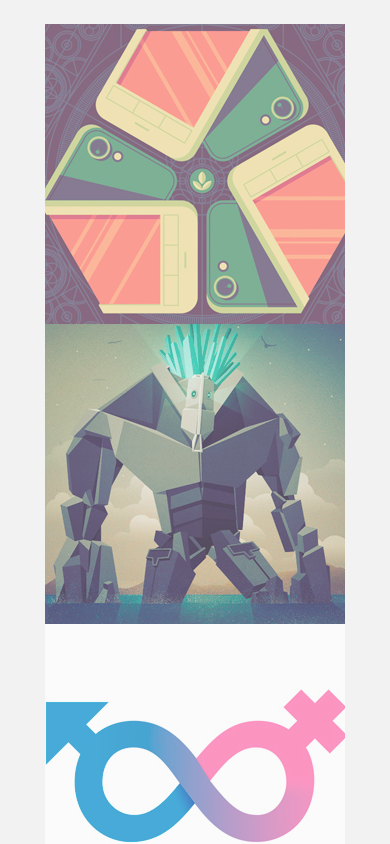
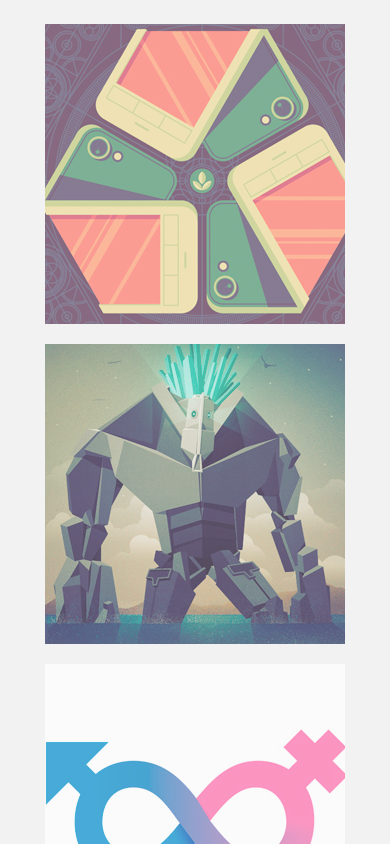
Before and after one commit to iwenyou/iwenyou.github.io, a plain HTML site: page index.html in a window 390 px wide. Shown: the part 2309-3153 px from the top of the page. Drawn offline with nearby package versions, Linux system fonts and the light colour scheme.

Commit message:
add pc style

```diff
--- a/assets/css/main.css
+++ b/assets/css/main.css
@@ -437,4 +437,8 @@ a:after {
     .wp {
       margin-bottom: 80px;
     }
+
+    .pc {
+      margin-bottom: 20px;
+    }
 }
--- a/index.html
+++ b/index.html
@@ -140,10 +140,10 @@
     <div class="row centered mt grid">
       <h2>Projects</h2>
       <div class="mt"></div>
-      <div class="col-md-4">
+      <div class="col-md-4 pc">
         <a data-target="#wheat" data-toggle="modal" class="" id="wheatLink" href="#wheat"><img src="assets/img/01.jpg" alt=""></a>
       </div>
-      <div class="col-md-4">
+      <div class="col-md-4 pc">
         <a data-target="#wic" data-toggle="modal" class="" id="wicLink" href="#wic"><img src="assets/img/02.jpg" alt=""></a>
       </div>
       <div class="col-md-4">
```
